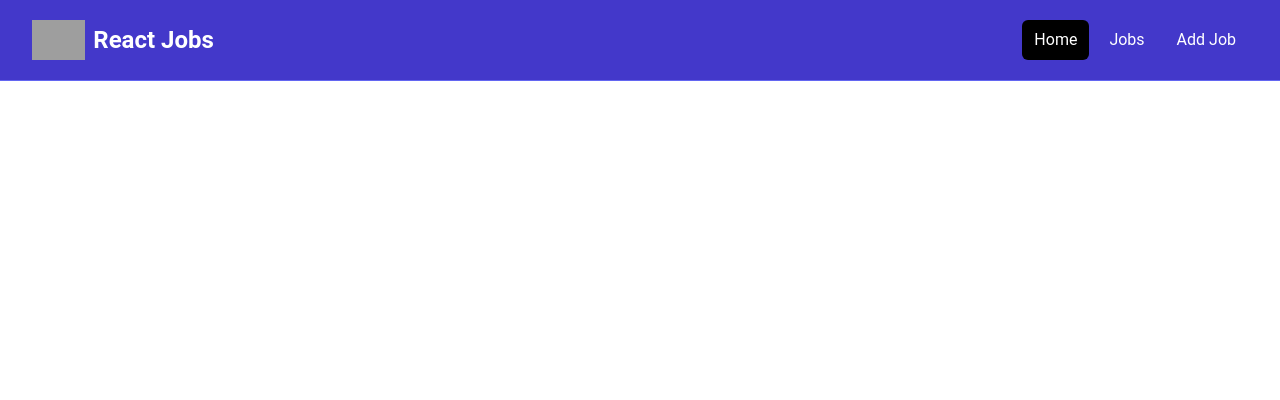
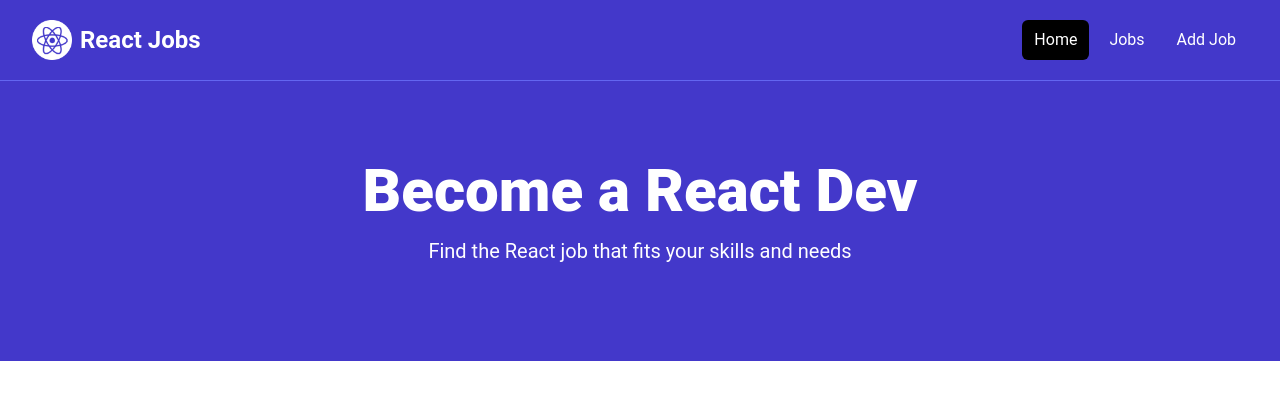
Before and after one commit to itxSaaad/react-careers-app-react-firebase, a React (Vite) app: page / in a window 1280 px wide. Shown: the top 400 px of the page. Built offline with nearby package versions, Linux system fonts and the light colour scheme; grey boxes are pictures that could not be loaded; the HTML template or start-up script is replaced by a standard one.

Commit message:
Added: Hero Section Component

```diff
--- a/src/App.tsx
+++ b/src/App.tsx
@@ -1,9 +1,11 @@
+import HeroSection from './components/HeroSection';
 import Navbar from './components/Navbar';
 
 export default function App() {
   return (
     <>
       <Navbar />
+      <HeroSection />
     </>
   );
 }
--- /dev/null
+++ b/src/components/HeroSection.tsx
@@ -0,0 +1,16 @@
+export default function HeroSection() {
+  return (
+    <section className="bg-indigo-700 py-20 mb-4">
+      <div className="max-w-7xl mx-auto px-4 sm:px-6 lg:px-8 flex flex-col items-center">
+        <div className="text-center">
+          <h1 className="text-4xl font-extrabold text-white sm:text-5xl md:text-6xl">
+            Become a React Dev
+          </h1>
+          <p className="my-4 text-xl text-white">
+            Find the React job that fits your skills and needs
+          </p>
+        </div>
+      </div>
+    </section>
+  );
+}
--- a/src/components/Navbar.tsx
+++ b/src/components/Navbar.tsx
@@ -1,4 +1,4 @@
-import Logo from '../images/logo.png';
+import Logo from '../assets/images/logo.png';
 
 export default function Navbar() {
   return (
```
